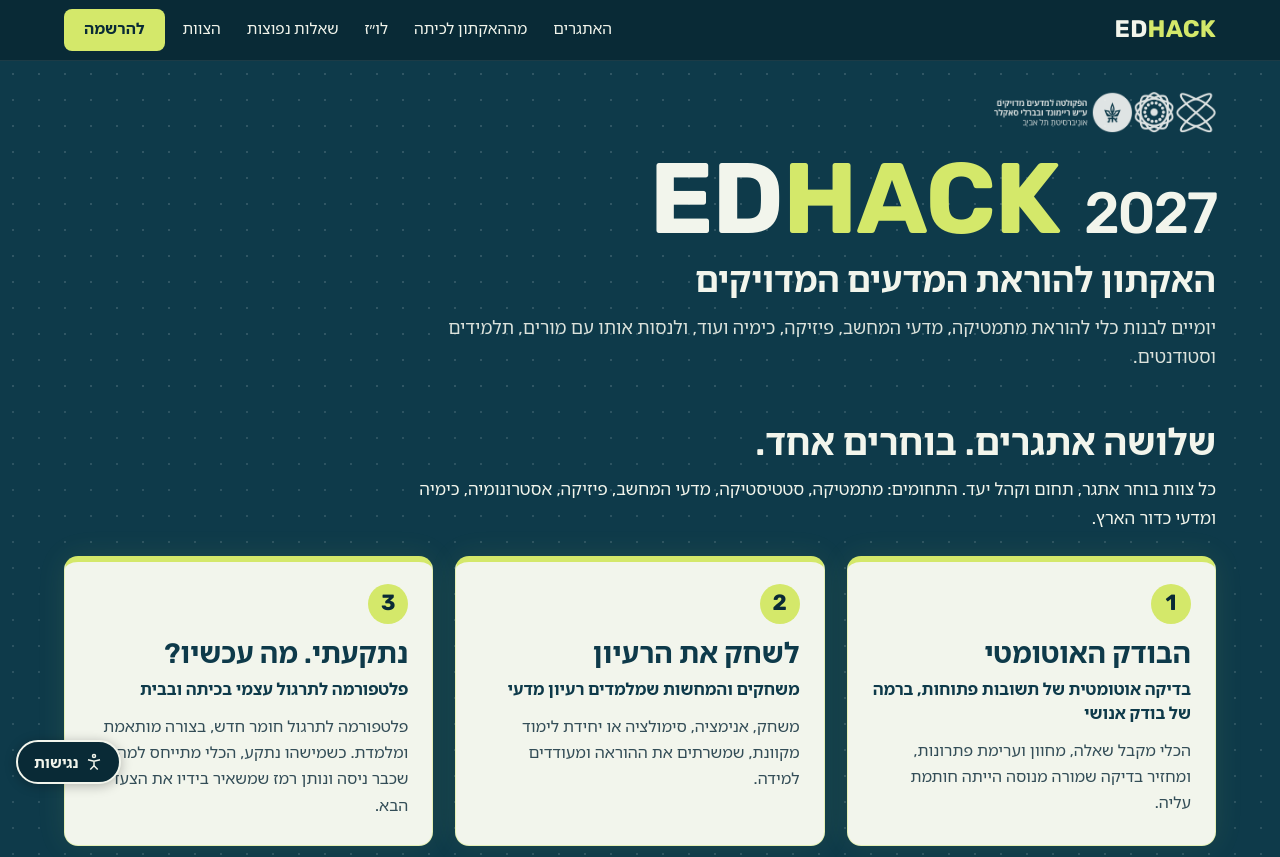
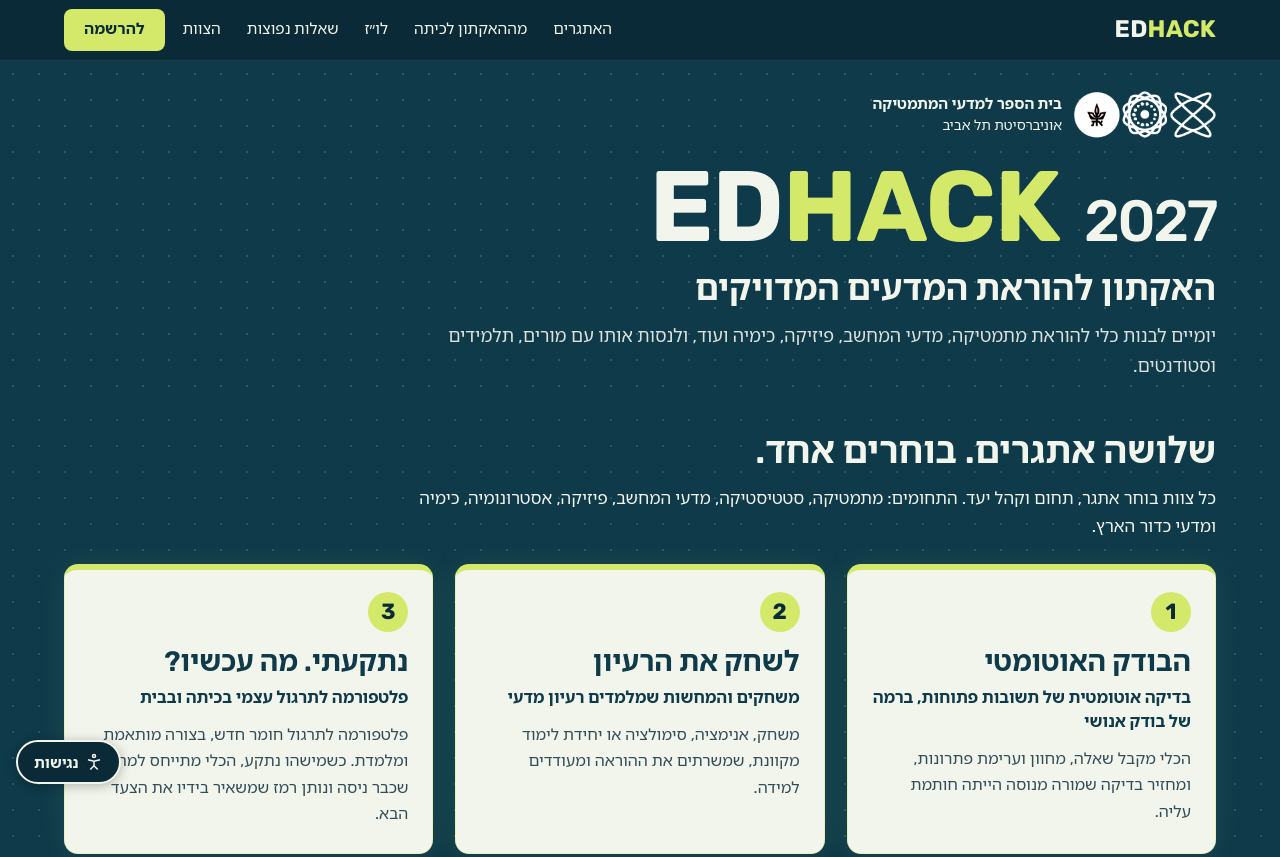
Before and after one commit to kerenmorwak/EDHACK, a plain HTML site: page index.html in a window 1280 px wide. Shown: the top 857 px of the page. Drawn offline with Linux system fonts and the light colour scheme.

Commit message:
Identify the School of Mathematical Sciences as organizer and add official branding

```diff
--- a/index.html
+++ b/index.html
@@ -332,6 +332,17 @@ html[data-contrast="high"] .ch p.t{color:#000}
 html[data-motion="reduced"] *,html[data-motion="reduced"] *::before,html[data-motion="reduced"] *::after{scroll-behavior:auto!important;animation:none!important;transition:none!important}
 @media(max-width:760px){html[data-text="large"] .brand{flex-basis:100%}html[data-text="large"] .menu-btn{margin-inline-start:0}.access-trigger{bottom:10px;left:10px;padding:6px 12px}.access-options{grid-template-columns:minmax(0,1fr)}}
 
+
+/* מיתוג בית הספר לפי האתר הרשמי: סמלי האוניברסיטה לצד שם היחידה */
+.school-brand{display:flex;align-items:center;gap:12px;width:fit-content;max-width:100%;margin-bottom:18px;color:var(--ivory);text-decoration:none}
+.school-brand img{display:block;width:142px;height:auto;flex:none;filter:invert(1)}
+.school-brand-text{font-size:.875rem;line-height:1.45;min-width:0}
+.school-brand-text strong{display:block;font-size:.9375rem;font-weight:600}
+.school-brand-text span{display:block}
+.footer-brand{margin-bottom:0}
+.organizer-logo{display:block;width:142px;max-width:100%;height:auto;margin-top:16px;filter:invert(1)}
+@media(max-width:760px){.school-brand{gap:10px}.school-brand img{width:96px}.school-brand-text{font-size:.75rem}.school-brand-text strong{font-size:.8125rem}.organizer-logo{width:112px}}
+
 </style>
 </head>
 <body>
@@ -356,7 +367,10 @@ html[data-motion="reduced"] *,html[data-motion="reduced"] *::before,html[data-mo
 
 <section class="hero">
   <div class="wrap">
-    <img class="hero-logo" src="assets/img/faculty-he-light.png" alt="הפקולטה למדעים מדויקים ע״ש ריימונד ובברלי סאקלר, אוניברסיטת תל אביב" width="1016" height="192">
+    <a class="school-brand" href="https://exact-sciences.tau.ac.il/math/" aria-label="בית הספר למדעי המתמטיקה, אוניברסיטת תל אביב">
+      <img src="assets/img/tau-exact-sciences-symbols.png" alt="" width="212" height="72">
+      <span class="school-brand-text"><strong>בית הספר למדעי המתמטיקה</strong><span>אוניברסיטת תל אביב</span></span>
+    </a>
     <h1><span class="wordmark">ED<span>HACK</span></span> <span class="event-year">2027</span></h1>
     <p class="what">האקתון להוראת המדעים המדויקים</p>
     <p class="pitch">יומיים לבנות כלי להוראת מתמטיקה, מדעי המחשב, פיזיקה, כימיה ועוד, ולנסות אותו עם מורים, תלמידים וסטודנטים.</p>
@@ -492,7 +506,8 @@ html[data-motion="reduced"] *,html[data-motion="reduced"] *::before,html[data-mo
     <div class="cols3">
       <div>
         <h3>מארגנים</h3>
-        <p><b>פרופ׳ שירי ארטשטיין</b><br>סגנית לענייני הוראה</p>
+        <p><b>בית הספר למדעי המתמטיקה</b><br>אוניברסיטת תל אביב</p>
+        <img class="organizer-logo" src="assets/img/tau-exact-sciences-symbols.png" alt="סמלי אוניברסיטת תל אביב והפקולטה למדעים מדויקים" width="212" height="72">
       </div>
       <div>
         <h3>מנטורים</h3>
@@ -548,7 +563,10 @@ html[data-motion="reduced"] *,html[data-motion="reduced"] *::before,html[data-mo
 
 <footer>
   <div class="wrap">
-    <img class="footer-logo" src="assets/img/faculty-he-light.png" alt="הפקולטה למדעים מדויקים ע״ש ריימונד ובברלי סאקלר, אוניברסיטת תל אביב" width="1016" height="192">
+    <a class="school-brand footer-brand" href="https://exact-sciences.tau.ac.il/math/" aria-label="בית הספר למדעי המתמטיקה, אוניברסיטת תל אביב">
+      <img src="assets/img/tau-exact-sciences-symbols.png" alt="" width="212" height="72">
+      <span class="school-brand-text"><strong>בית הספר למדעי המתמטיקה</strong><span>אוניברסיטת תל אביב</span></span>
+    </a>
     <button type="button" data-open-accessibility>אפשרויות נגישות</button>
   </div>
 </footer>
```
Also changed, not shown: assets/img/tau-exact-sciences-symbols.png (added), 1 other file.
